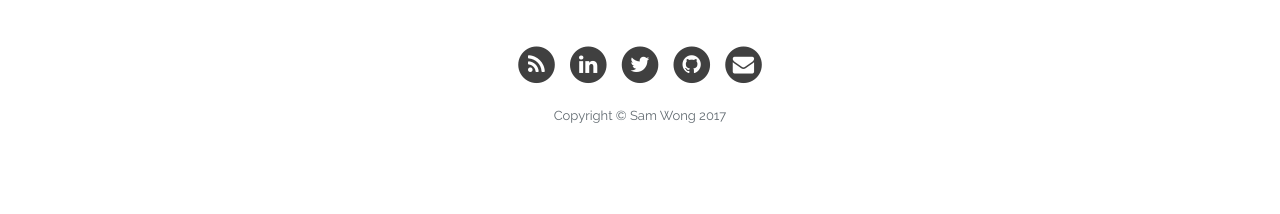
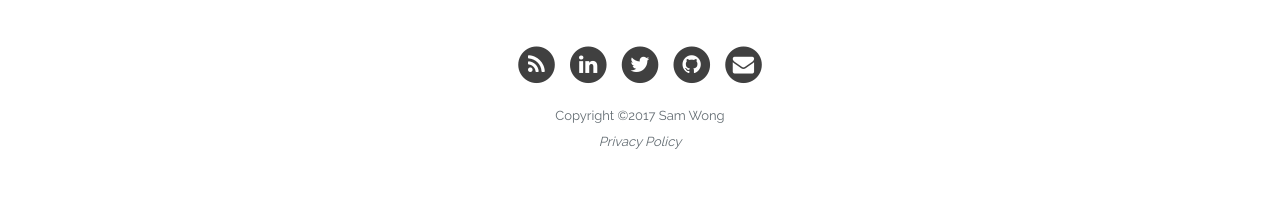
Before and after one commit to SirSamelot/onefortheroad.github.io, a Jekyll site: the page built from about.html, in a window 1280 px wide. Shown: the part 1304-1518 px from the top of the page. Built offline with Jekyll 4.4.1, drawn with Linux system fonts in a browser that asks for light colours; nearby versions of some CDN libraries; before the commit the page ends 1495 px from its top, so only the background shows below that.

Commit message:
Add footer link to privacy policy

```diff
--- a/_includes/footer.html
+++ b/_includes/footer.html
@@ -63,8 +63,9 @@
                 {% endif %}
             </ul>
         </div>
-        <div>
-            <p class="copyright text-muted">Copyright &copy; {{ site.copyright_name }} {{ site.time | date: '%Y' }}</p>
+        <div class="footer-text">
+            <p class="text-muted">Copyright &copy;{{ site.time | date: '%Y' }} {{ site.copyright_name }}</p>
+            <a class="text-muted" href="{{ site.baseurl }}/privacy-policy">Privacy Policy</a>
         </div>
     </div>
 </footer>
--- a/css/clean-blog.css
+++ b/css/clean-blog.css
@@ -341,11 +341,12 @@ footer .list-inline {
   margin: 0;
   padding: 0;
 }
-footer .copyright {
+.footer-text {
   font-size: small;
   text-align: center;
-  margin-bottom: 0;
 }
+.footer-text p { margin-bottom: 0.5em; }
+.footer-text a { font-style: italic; }
 
 .floating-label-form-group {
   position: relative;
```
